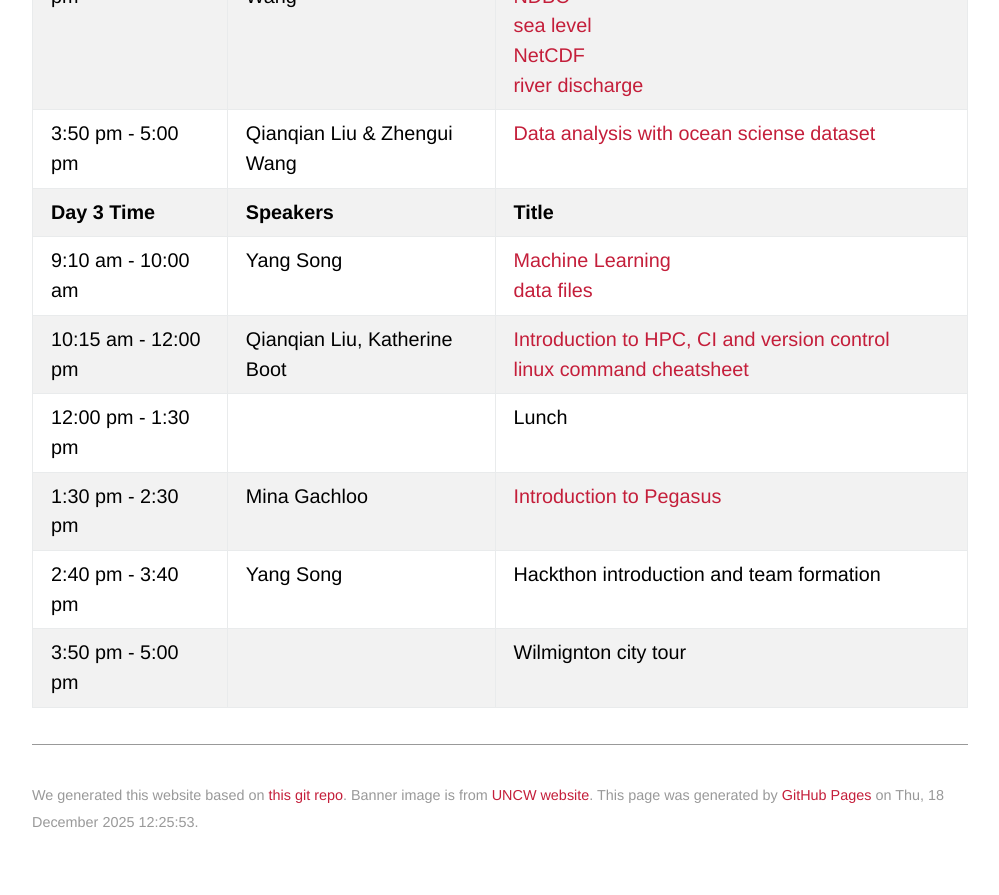
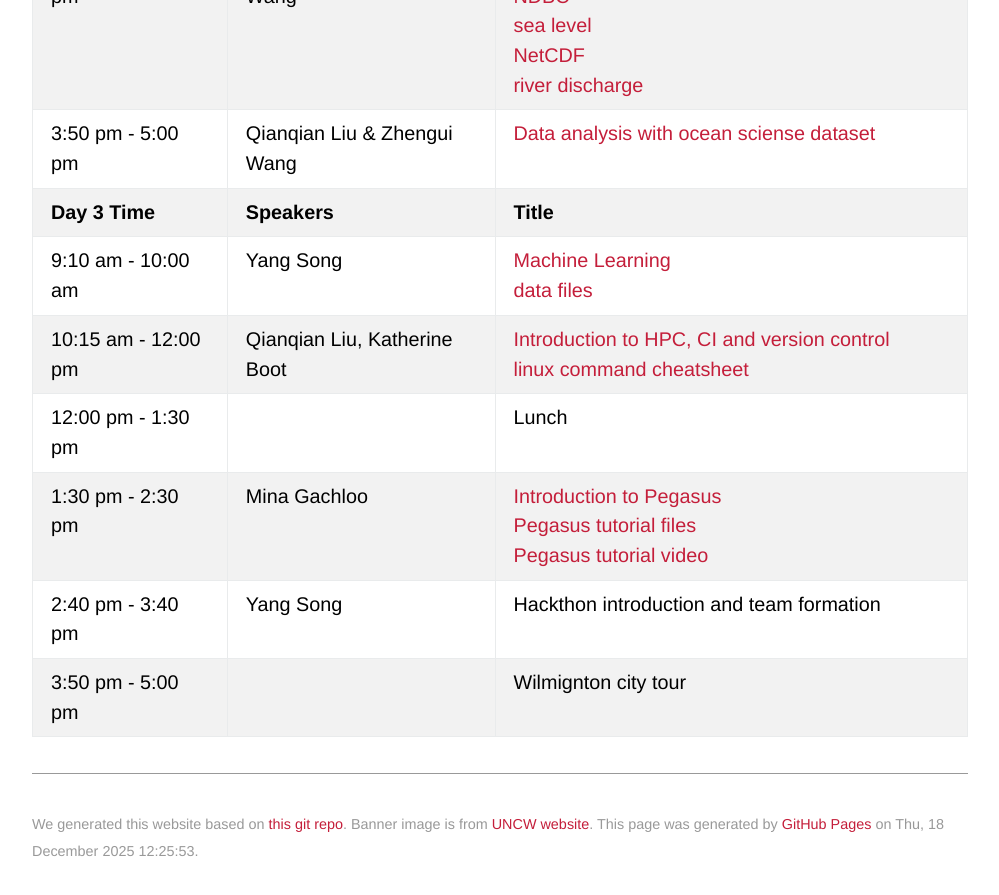
Before and after one commit to uncwcybertraining/uncwcybertraining.github.io, a Jekyll site: the page built from schedule.md, in a window 1280 px wide and 900 px high, scrolled down 1859 px. Shown: the top 895 px of the window, without its empty margins (140-1139 px from the left). Built offline with Jekyll 4.4.1, drawn with Linux system fonts in a browser that asks for light colours; some web fonts are replaced; our own code applies the rules of GitHub Pages for plain Markdown files; before the commit the page ends 2730 px from its top, so only the background shows below that.

Commit message:
Update schedule for day 3 Pegasus files and video

```diff
--- a/schedule.md
+++ b/schedule.md
@@ -29,6 +29,6 @@ layout: default
 | 9:10 am - 10:00 am   | Yang Song |[Machine Learning](assets/lectures/301_Machine_learning.ipynb) <br> [data files](assets/lectures/301_data.zip)  |
 | 10:15 am - 12:00 pm    | Qianqian Liu, Katherine Boot |[Introduction to HPC, CI and version control](assets/lectures/302_Intro_HPC_Github.pptx) <br> [linux command cheatsheet](302_linux-quickref.pdf)  |
 | 12:00 pm - 1:30 pm  |   | Lunch |
-| 1:30 pm - 2:30 pm  | Mina Gachloo | [Introduction to Pegasus](assets/lectures/303_2024_Pegasus_Tutorial_CyberTraining.pptx) |
+| 1:30 pm - 2:30 pm  | Mina Gachloo | [Introduction to Pegasus](assets/lectures/303_2024_Pegasus_Tutorial_CyberTraining.pptx) <br> [Pegasus tutorial files](assets/lectures/303_Pegasus_Tu-20241207T200725Z-001.zip) <br> [Pegasus tutorial video](https://drive.google.com/file/d/1PWtVF0hi-eRth9Ao6JB6KstV1gEl8QCI/view?usp=sharing) |
 | 2:40 pm - 3:40 pm  | Yang Song | Hackthon introduction and team formation |
 | 3:50 pm - 5:00 pm  | | Wilmignton city tour |
```
